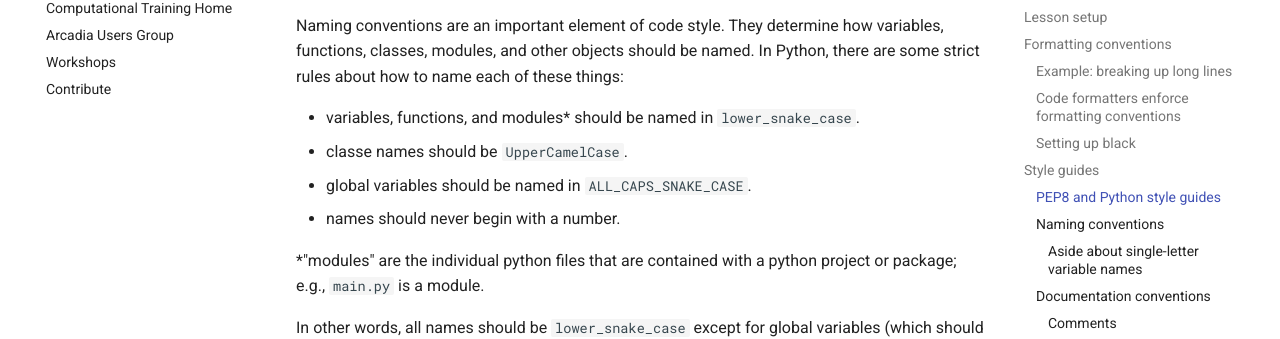
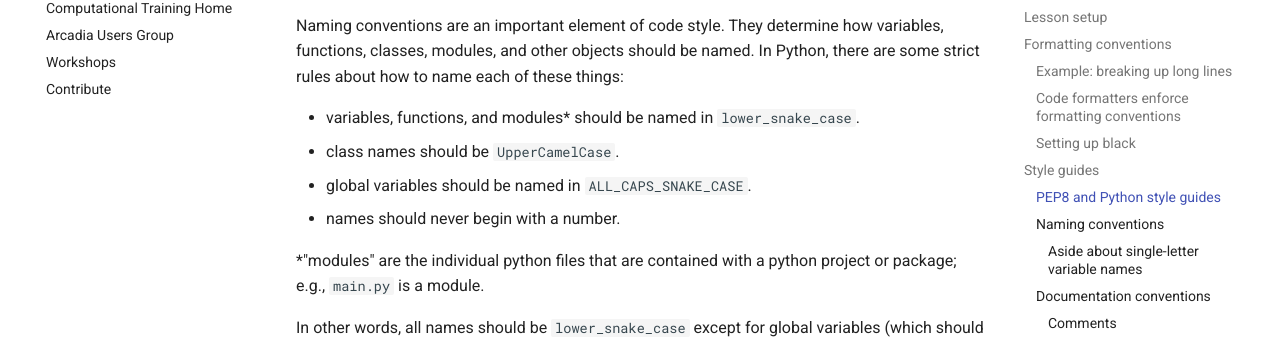
Before and after one commit to Arcadia-Science/arcadia-computational-training, an MkDocs documentation site: the page built from docs/arcadia-users-group/20240206-intro-to-formatting-and-linting/lesson.md, in a window 1280 px wide and 900 px high, scrolled down 5209 px. Shown: the part 118-457 px from the top of the window. Built offline with MkDocs 1.6.1 and Material for MkDocs 9.7.7, drawn with Linux system fonts in a browser that asks for light colours; comment, search, counter and statistics services are not loaded.

Commit message:
fix typo
Co-authored-by: Taylor Reiter <taylorreiter@gmail.com>
Signed-off-by: Keith Cheveralls <keith.chev@gmail.com>

```diff
--- a/docs/arcadia-users-group/20240206-intro-to-formatting-and-linting/lesson.md
+++ b/docs/arcadia-users-group/20240206-intro-to-formatting-and-linting/lesson.md
@@ -143,7 +143,7 @@ Many of the conventions defined in PEP8 concern formatting and are automatically
 Naming conventions are an important element of code style. They determine how variables, functions, classes, modules, and other objects should be named. In Python, there are some strict rules about how to name each of these things:
 
 - variables, functions, and modules* should be named in `lower_snake_case`.
-- classe names should be `UpperCamelCase`.
+- class names should be `UpperCamelCase`.
 - global variables should be named in `ALL_CAPS_SNAKE_CASE`.
 - names should never begin with a number.
 
```
